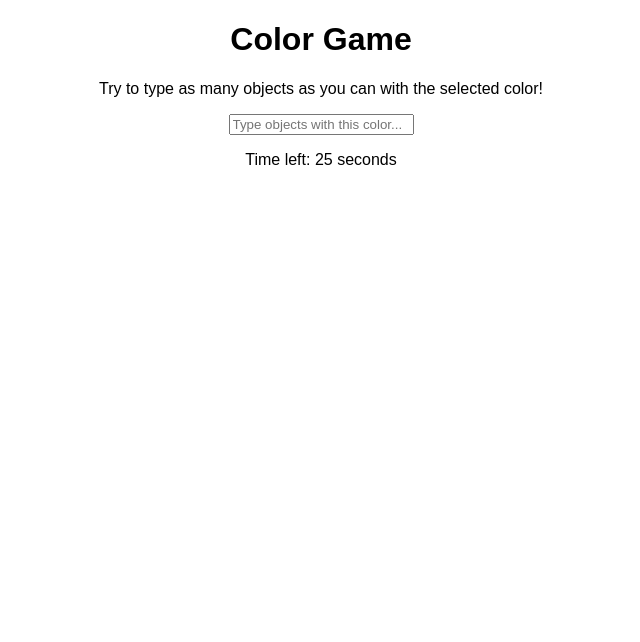
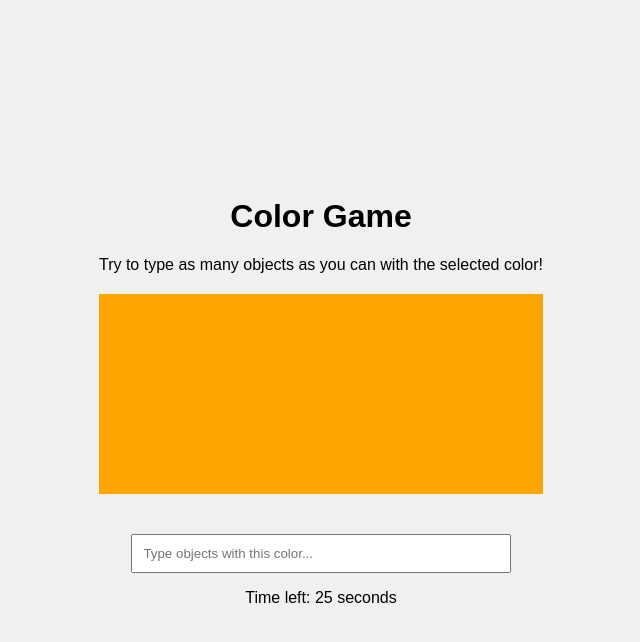
Before and after one commit to luxacreative/color-game, a plain HTML site: page index.html in a window 1280 px wide. Shown: the whole page, without its empty margins (319-959 px from the left). Drawn offline with Linux system fonts and the light colour scheme.

Commit message:
Update style.css

```diff
--- a/style.css
+++ b/style.css
@@ -1,33 +1,26 @@
 body {
-  font-family: Arial, sans-serif;
-  text-align: center;
+    font-family: Arial, sans-serif;
+    display: flex;
+    justify-content: center;
+    align-items: center;
+    height: 100vh;
+    margin: 0;
+    background-color: #f0f0f0;
+    text-align: center;
 }
 
-#menu {
-  margin-top: 100px;
+#game-container {
+    text-align: center;
 }
 
-#game {
-  margin-top: 50px;
+#color-display {
+    height: 200px;
+    width: 100%;
+    margin: 20px 0;
 }
 
-#color-info {
-  font-size: 24px;
+input[type="text"] {
+    padding: 10px;
+    width: 80%;
+    margin-top: 20px;
 }
-
-#input {
-  padding: 10px;
-  font-size: 16px;
-  margin-top: 20px;
-}
-
-button {
-  padding: 10px 20px;
-  font-size: 16px;
-  margin-top: 20px;
-}
-
-#timer {
-  font-size: 18px;
-  margin-top: 20px;
-}
```
